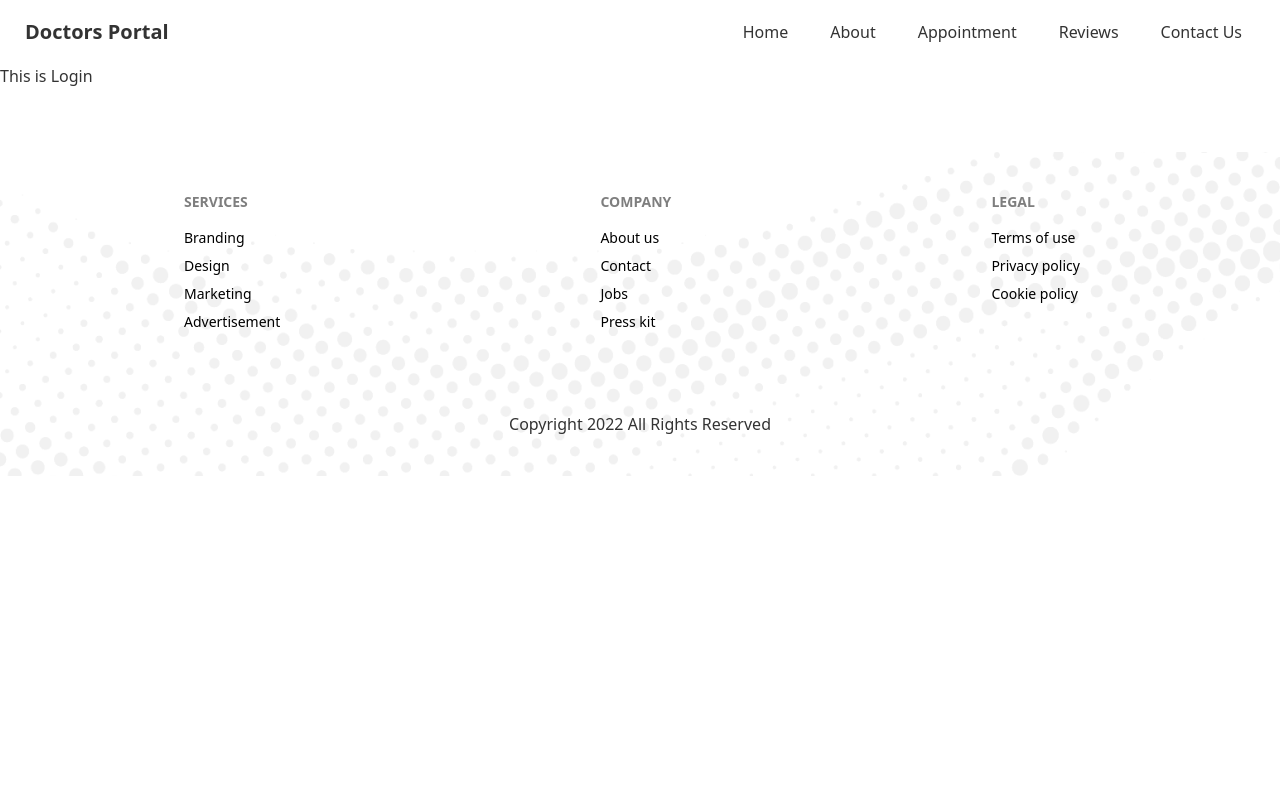
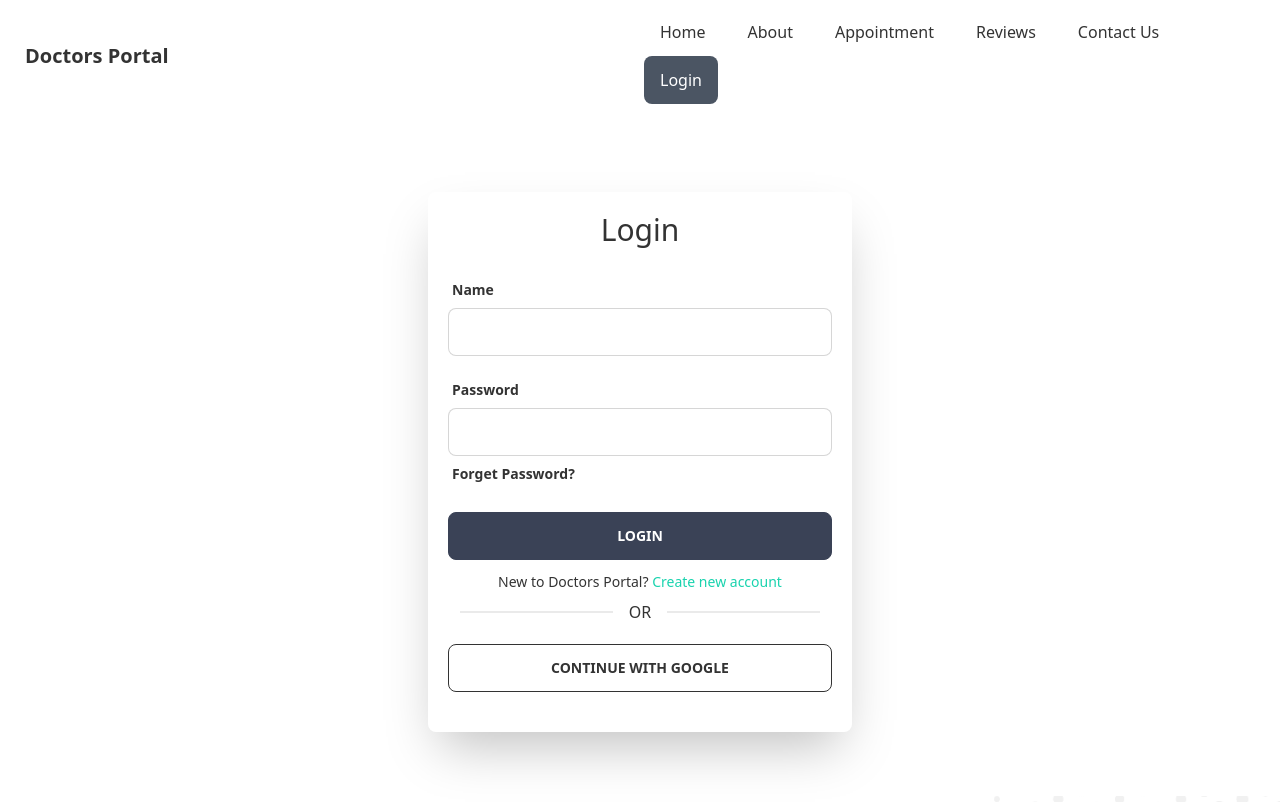
Before and after one commit to NoobCoder-404/doctor-portal-client, a React (Create React App) app: page /login in a window 1280 px wide. Shown: the top 802 px of the page. Built offline with nearby package versions, Linux system fonts and the light colour scheme.

Commit message:
login complete

```diff
--- a/package.json
+++ b/package.json
@@ -11,6 +11,7 @@
     "react": "^18.2.0",
     "react-day-picker": "^8.4.1",
     "react-dom": "^18.2.0",
+    "react-hook-form": "^7.41.3",
     "react-router-dom": "^6.6.1",
     "react-scripts": "5.0.1",
     "web-vitals": "^2.1.4"
--- a/src/Pages/Appointment/AvailableAppointments/AvailableAppointment/AvailableAppointment.js
+++ b/src/Pages/Appointment/AvailableAppointments/AvailableAppointment/AvailableAppointment.js
@@ -14,6 +14,7 @@ const AvailableAppointment = ({ option, setTreatment }) => {
           </p>
           <div className="card-actions">
             <label
+              disabled={slots.length === 0}
               onClick={() => setTreatment(option)}
               htmlFor="booking-modal"
               className="btn button-design text-white">
--- a/src/Pages/Appointment/AvailableAppointments/AvailableAppointments.js
+++ b/src/Pages/Appointment/AvailableAppointments/AvailableAppointments.js
@@ -21,7 +21,13 @@ const AvailableAppointments = ({ selectedDate }) => {
           <AvailableAppointment key={i} option={option} setTreatment={setTreatment} />
         ))}
       </div>
-      {treatment && <BookingModel treatment={treatment} setTreatment={setTreatment} />}
+      {treatment && (
+        <BookingModel
+          selectedDate={selectedDate}
+          treatment={treatment}
+          setTreatment={setTreatment}
+        />
+      )}
     </div>
   );
 };
--- a/src/Pages/Appointment/BookingModel/BookingModel.js
+++ b/src/Pages/Appointment/BookingModel/BookingModel.js
@@ -1,39 +1,78 @@
 /* eslint-disable no-unused-vars */
 /* eslint-disable react/prop-types */
-/* eslint-disable react/no-unescaped-entities */
+import { format } from 'date-fns';
 import React from 'react';
 
-const BookingModel = ({ treatment, setTreatment }) => {
-  console.log(treatment);
+const BookingModel = ({ treatment, setTreatment, selectedDate }) => {
+  // console.log(treatment);
   const { name, slots } = treatment;
+  const date = format(selectedDate, 'PP');
+  const handleSubmit = (event) => {
+    event.preventDefault();
+    const form = event.target;
+    const patientName = form.name.value;
+    const phone = form.phone.value;
+    const email = form.email.value;
+    const selectedDate = form.date.value;
+    const slot = form.slot.value;
+    console.log(name, phone, email, selectedDate, slot);
+    const booking = {
+      treatmentName: treatment.name,
+      patient: patientName,
+      email,
+      phone,
+      appointmentDate: date,
+      slot
+    };
+    console.log(booking);
+    setTreatment(null);
+  };
+
   return (
     <div>
       <input type="checkbox" id="booking-modal" className="modal-toggle" />
 
       <div className="modal">
-        <div className="modal-box relative">
-          <p className="text-xl font-bold my-3">{name}</p>
+        <div className="modal-box relative ">
           <label htmlFor="booking-modal" className="btn btn-sm btn-circle absolute right-2 top-2">
             ✕
           </label>
+          <h3 className="text-xl font-bold my-3">{name}</h3>
+          <form onSubmit={handleSubmit}>
             <input
+              name="date"
               type="text"
-            placeholder="Type here"
-            className="input input-bordered w-full  my-3"
+              defaultValue={date}
+              disabled
+              className="input input-bordered w-full  mb-3"
+            />
+            <select name="slot" className="select select-bordered w-full mb-3">
+              {slots.map((slot, i) => (
+                <option key={i} defaultValue={slot}>
+                  {slot}
+                </option>
+              ))}
+            </select>
+            <input
+              name="name"
+              type="text"
+              placeholder="Full Name"
+              className="input input-bordered w-full   mb-3"
             />
             <input
-            type="text"
-            defaultValue={slots[0]}
-            className="input input-bordered w-full  my-3"
+              name="phone"
+              type="number"
+              placeholder="Phone"
+              className="input input-bordered w-full  mb-3"
             />
             <input
-            type="text"
-            placeholder="Full Name"
-            className="input input-bordered w-full  my-3"
+              name="email"
+              type="email"
+              placeholder="Email"
+              className="input input-bordered w-full  mb-3"
             />
-          <input type="number" placeholder="Phone" className="input input-bordered w-full  my-3" />
-          <input type="email" placeholder="Email" className="input input-bordered w-full  my-3" />
-          <input type="button" value="Submit" className="btn w-full  my-3" />
+            <button className="btn w-full text-white">Button</button>
+          </form>
         </div>
       </div>
     </div>
--- a/src/Pages/Login/Login.js
+++ b/src/Pages/Login/Login.js
@@ -1,7 +1,62 @@
-import React from 'react';
+import React, { useState } from 'react';
+import { useForm } from 'react-hook-form';
+import { Link } from 'react-router-dom';
 
 const Login = () => {
-  return <div>This is Login</div>;
+  const { register, handleSubmit } = useForm();
+  const [data, setData] = useState('');
+  return (
+    <div className=" flex justify-center mt-20 ">
+      <div className="shadow-2xl p-5 rounded-lg">
+        <h1 className="text-3xl mb-6 text-center">Login</h1>
+        <form
+          className=" font-semibold"
+          onSubmit={handleSubmit((data) => setData(JSON.stringify(data)))}>
+          <div className="form-control w-96 mb-2 font-semibold">
+            <label className="label">
+              <span className="label-text">Name</span>
+            </label>
+            <input
+              type="email"
+              {...register('email')}
+              className="input input-bordered w-full  mb-2"
+            />
+          </div>
+          <div className="form-control w-96 mb-5">
+            <label className="label">
+              <span className="label-text">Password</span>
+            </label>
+            <input
+              type="password"
+              {...register('password')}
+              className="input input-bordered w-full "
+            />
+            <label className="label">
+              <span className="label-text hover:underline ">Forget Password?</span>
+            </label>
+          </div>
+
+          <p>{data}</p>
+          <input className="w-96 btn bg-primary text-white" value="Login" type="submit" />
+          <br />
+        </form>
+        <label className="flex justify-center my-3 ">
+          <span className="label-text  ">
+            New to Doctors Portal?{' '}
+            <Link className="hover:underline text-secondary" to={'/signup'}>
+              Create new account
+            </Link>
+          </span>
+        </label>
+        <div className="divider my-3 px-3">OR</div>
+        <input
+          className="w-96  btn btn-outline hover:bg-primary mb-5 mt-3"
+          value="Continue with Google"
+          type="submit"
+        />
+      </div>
+    </div>
+  );
 };
 
 export default Login;
--- a/src/Pages/Shared/Navbar/Navbar.js
+++ b/src/Pages/Shared/Navbar/Navbar.js
@@ -28,6 +28,11 @@ const Navbar = () => {
       <li>
         <NavLink className="hover:bg-gray-200 hover:text-black" to={'/contact'}>
           Contact Us
+        </NavLink>
+      </li>
+      <li>
+        <NavLink className="hover:bg-gray-200 hover:text-black" to={'/login'}>
+          Login
         </NavLink>
       </li>
     </>
```
Also changed, not shown: 2 other files (tests, documents, lock files or other folders). Lines whose indentation alone changed are shown as unchanged.
